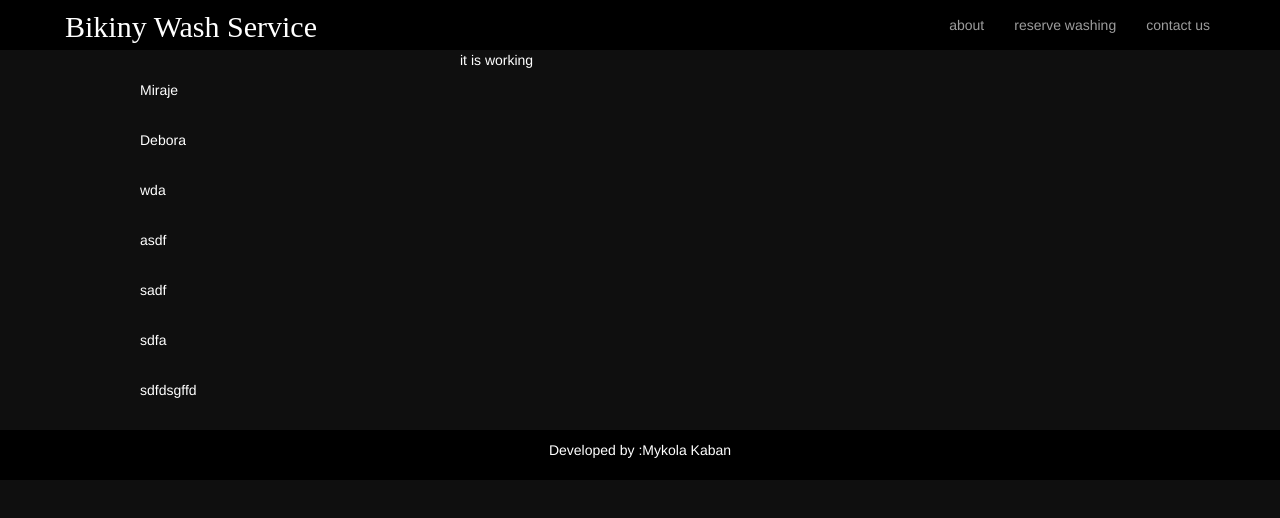
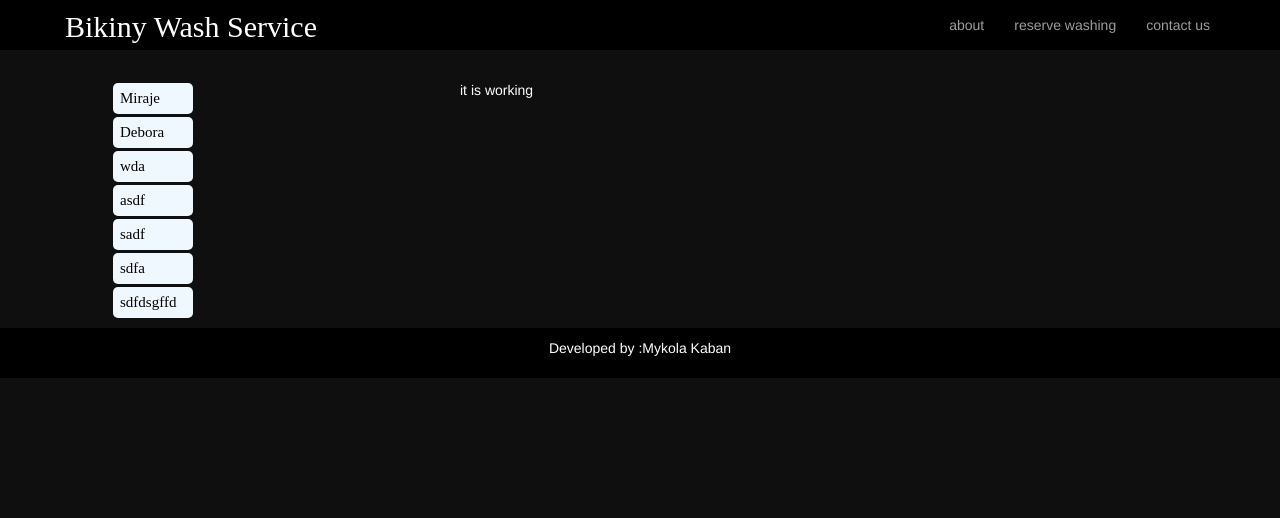
Before and after one commit to pereslop/bikini, an Angular app: page /order in a window 1280 px wide. Shown: the top 518 px of the page. Built offline with nearby package versions, Linux system fonts and the light colour scheme.

Commit message:
styles for girls buttons

```diff
--- a/src/app/order/order.component.css
+++ b/src/app/order/order.component.css
@@ -1,4 +1,22 @@
 li {
   margin: 30px;
   list-style-type: none;
+  background-color: aliceblue;
+  color: #000;
+  width: 80px;
+  height: 31px;
+  border-radius: 5px;
+  padding-left: 7px;
+  padding-top: 7px;
+  font: 15px bold;
+  margin: 3px 3px;
+  align: center;
 }
+.row {
+  margin-top: 30px;
+}
+li:hover {
+  background-color:rgba(26,26,26,0.8);
+  color: white;
+  font-size: 18px;
+}
--- a/src/styles.css
+++ b/src/styles.css
@@ -3,4 +3,3 @@ body {
   background-color: #0f0f0f;
   color: white;
 }
-git add --all
```
